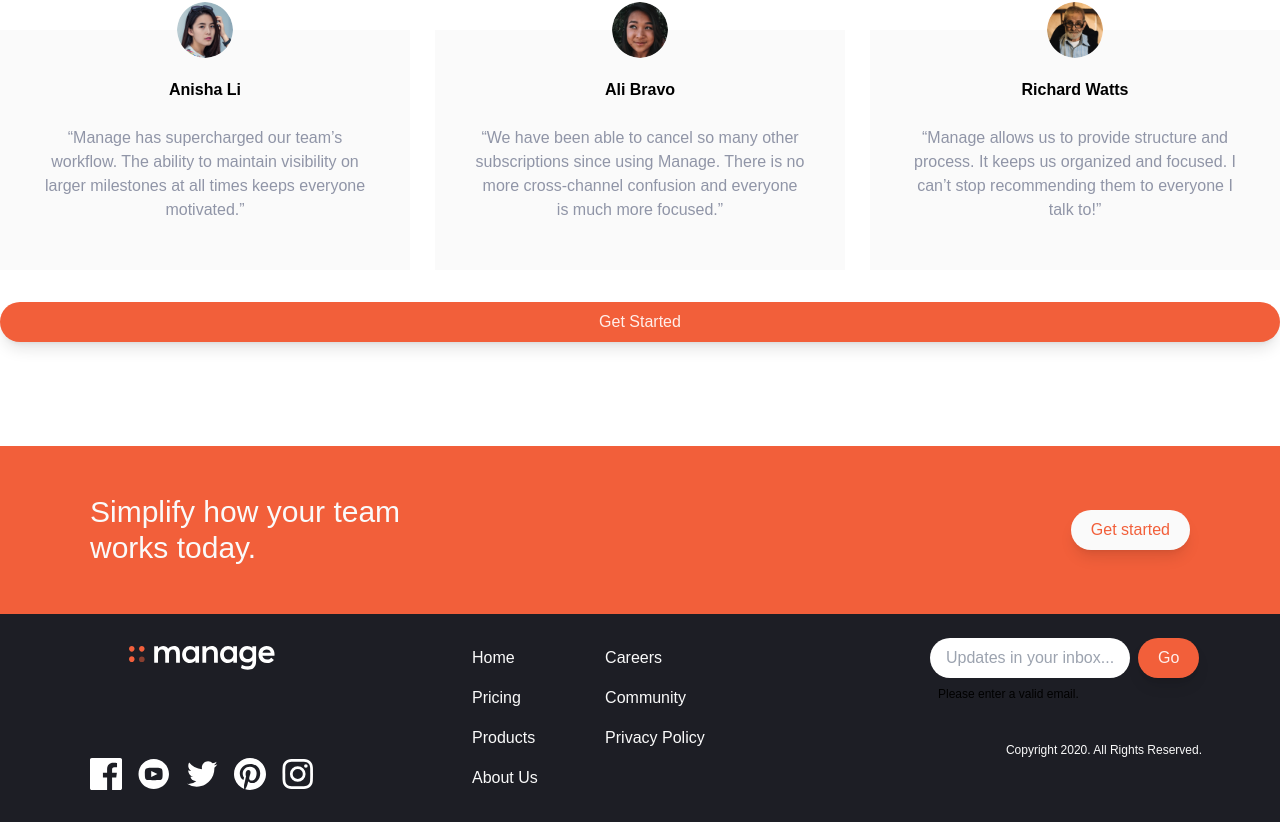
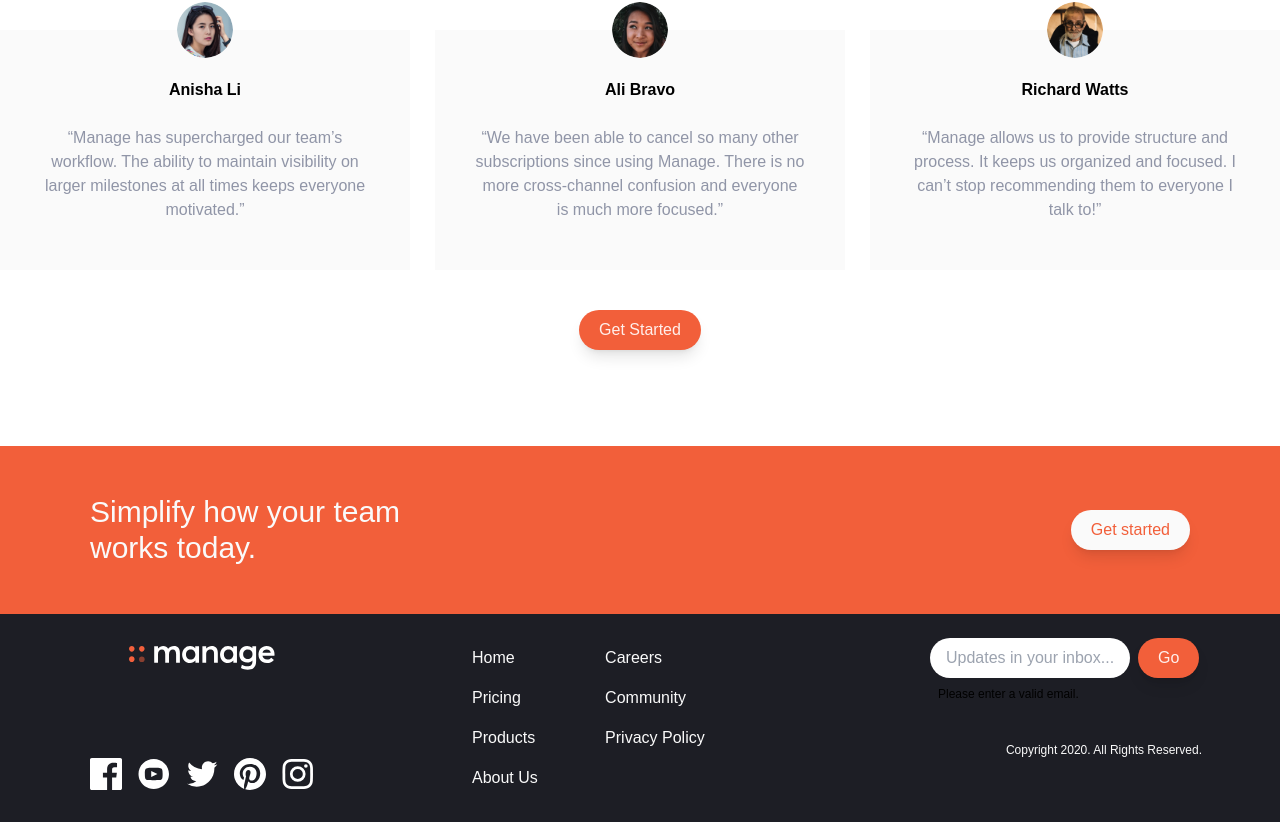
Before and after one commit to quinnasher/manage-landing-page, a React (Vite) app: page / in a window 1280 px wide. Shown: the part 1507-2329 px from the top of the page. Built offline with nearby package versions, Linux system fonts and the light colour scheme.

Commit message:
fixed button width issue

```diff
--- a/src/components/Footer.jsx
+++ b/src/components/Footer.jsx
@@ -33,7 +33,7 @@ function Footer() {
             </h2>
             <button
               className={
-                "mt-6 rounded-3xl bg-VeryLightGray px-5 py-2 font-500 text-brightRed shadow-lg md:mt-0"
+                "mt-6  rounded-3xl bg-VeryLightGray px-5 py-2 font-500 text-brightRed shadow-lg md:mt-0"
               }
             >
               Get started
--- a/src/components/Testimonial.jsx
+++ b/src/components/Testimonial.jsx
@@ -70,13 +70,7 @@ function Testimonial(props) {
             ></button>
           ))}
         </div>
-        <button
-          className={
-            "btn mx-auto mt-10 md:absolute md:bottom-[30rem] md:left-0 md:right-0"
-          }
-        >
-          Get Started
-        </button>
+        <button className={"btn mx-auto mt-10  md:-mt-10"}>Get Started</button>
       </div>
     </div>
   );
```
